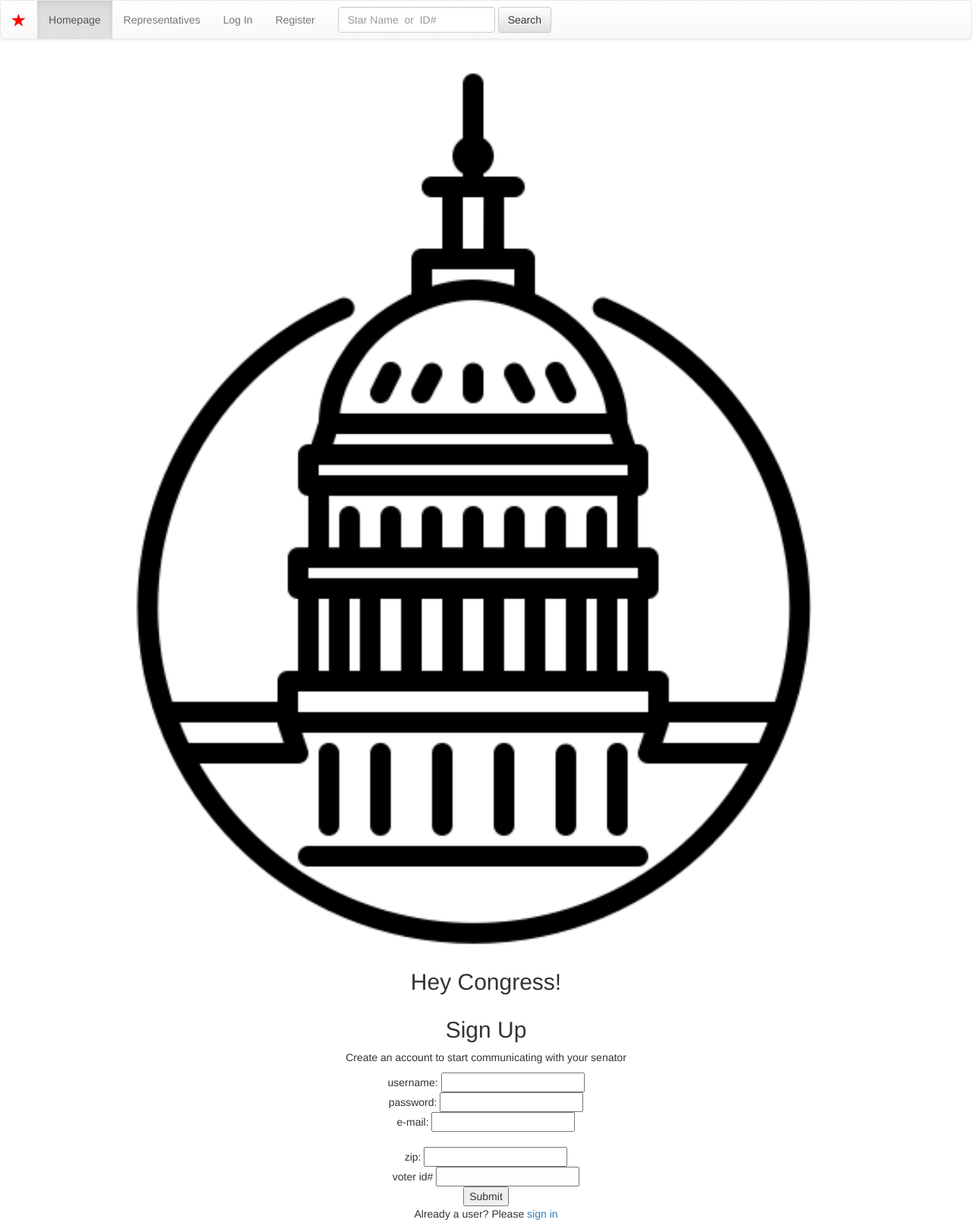
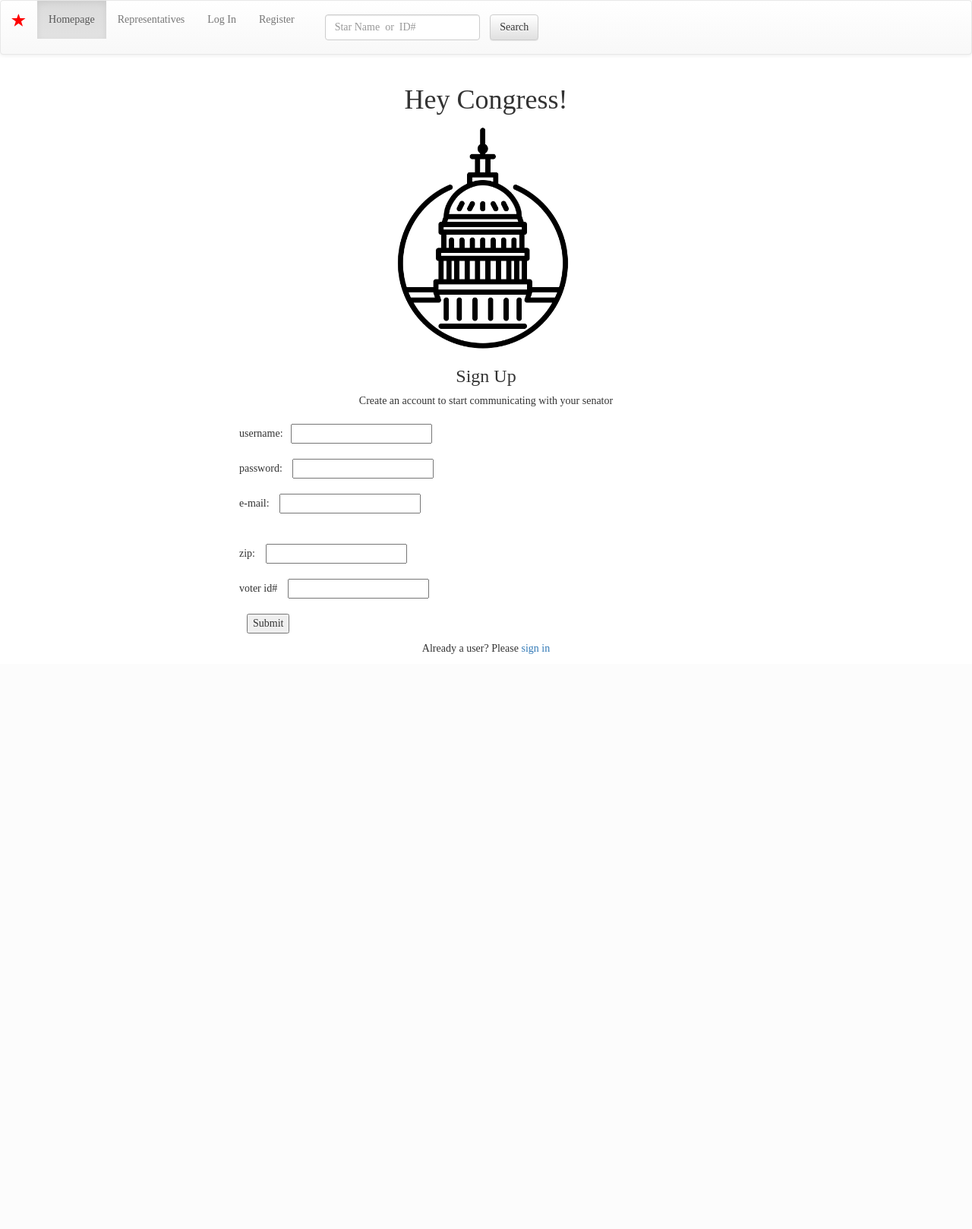
Before and after one commit to kathryn-rowe/Impact-Hack, a Flask app: page / in a window 1280 px wide. Shown: the whole page at 76% size. After the commit the page ends 861 px from the top, so only its background shows below. Run offline with Flask 2, Linux system fonts and the light colour scheme; some libraries are stand-ins or nearby versions.

Commit message:
Fixed styles

```diff
--- a/server.py
+++ b/server.py
@@ -154,10 +154,10 @@ if __name__ == "__main__":  # pragma: no cover
 
     # while developing/debugging *********
     app.debug = True
-    app.config['DEBUG_TB_INTERCEPT_REDIRECTS'] = False
+    # app.config['DEBUG_TB_INTERCEPT_REDIRECTS'] = False
     app.jinja_env.auto_reload = app.debug  # make sure templates, etc. are not cached in debug mode
     #***********************************
-
+    connect_to_db(app)
     # connect_to_db(app, os.environ.get("DATABASE_URL", "postgresql:///"))
 
     # db.create_all(app=app)
--- /dev/null
+++ b/static/styles.css
@@ -0,0 +1,15 @@
+img {
+    height: 300px;
+}
+
+body {
+    font-family: Helvetica sans-serif;
+}
+
+input {
+    margin: 10px;
+}
+
+form {
+    margin-left: 300px;
+}
--- a/templates/homepage.html
+++ b/templates/homepage.html
@@ -7,22 +7,22 @@
 
     <div class="row">
         <div class="col-xs-12 col-md-12 col-lg-12" align="center">
-            <img class="myImg" border="0" src="./static/images/capital.png" alt="Capitol" width="100%">
-            <h2>Hey Congress!</h2>
+            <h1>Hey Congress!</h1>
+            <img class="myImg" border="0" src="./static/images/capital.png" alt="Capitol">
         </div>
     </div>
 
     <div class="row">
         <div class="col-xs-12 col-md-12 col-lg-12" align="center">
-            <h2>Sign Up</h2>
+            <h3>Sign Up</h3>
             <p> Create an account to start communicating with your senator</p>
         </div>
     </div>
 
     <div class="row">
-        <div class="col-xs-12 col-md-12 col-lg-12" align="center">
+        <div class="col-xs-12 col-md-12 col-lg-12">
             <form action='/register' method='POST' id='registration' class='user-info'>
-                username: <input type='text' name='username' id='username'><br>
+                username:<input type='text' name='username' id='username'><br>
                 password: <input type='password' name='password' id='password'><br>
                 e-mail: <input type='text' name='e-mail' id='e-mail'><br><br>
                 zip: <input type='text' name='zip' id='zip'><br>
--- a/templates/login.html
+++ b/templates/login.html
@@ -2,7 +2,7 @@
 {% block title %}Log In{% endblock %}
 {% block nav_login %}active{% endblock %}
 {% block content %}
-<h2>Please Log In:</h2>
+<h2 align="center">Please Log In:</h2>
 <form action="/login" method="POST">
     Username:
     <input type="text" name="username">
```
Also changed, not shown: model.py (+6 -6 lines).
